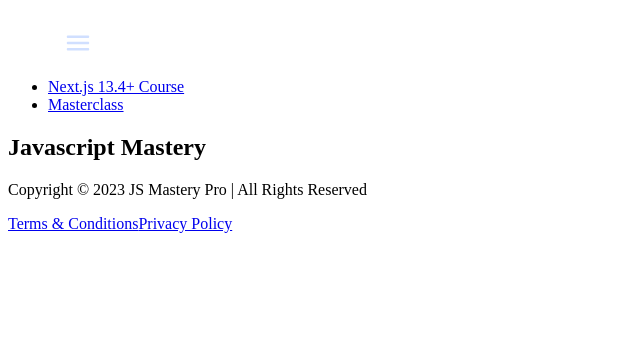
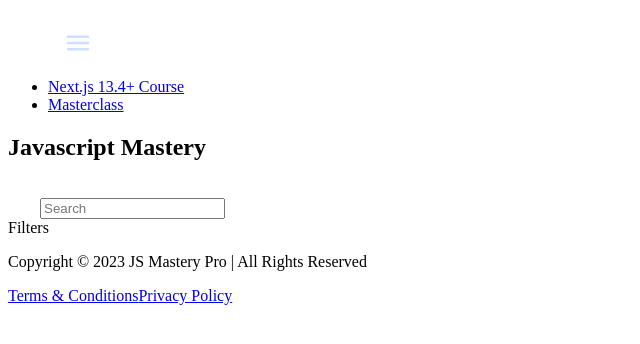
Before and after one commit to jotasenator/jsmastery-page, a Next.js app: page / in a window 1280 px wide. Shown: the top 344 px of the page, without its empty margins (0-640 px from the left). Built offline with nearby package versions, Linux system fonts and the light colour scheme.

Commit message:
Implement SearchForm

```diff
--- a/app/(root)/(home)/page.tsx
+++ b/app/(root)/(home)/page.tsx
@@ -1,3 +1,4 @@
+import SearchForm from "@/components/SearchForm";
 import React from "react";
 
 const page = () => {
@@ -9,7 +10,10 @@
             Javascript Mastery
           </h1>
         </div>
+
+        <SearchForm />
       </section>
+      Filters
     </main>
   );
 };
--- /dev/null
+++ b/components/SearchForm.tsx
@@ -0,0 +1,30 @@
+"use client";
+import Image from "next/image";
+import React, { useState } from "react";
+import { Input } from "./ui/input";
+
+const SearchForm = () => {
+  const [search, setSearch] = useState("");
+  return (
+    <form className="flex-center mx-auto mt-10 w-full sm:-mt-10 sm:px-5">
+      <label className="flex-center relative w-full max-w-3xl">
+        <Image
+          className="absolute left-8"
+          src="/magnifying-glass.svg"
+          alt="Search icon"
+          width={32}
+          height={32}
+        />
+        <Input
+          className="base-regular h-fit border-0 bg-black-400 py-6 pl-20 pr-8 text-white-800 !ring-0 !ring-offset-0 placeholder:text-white-800"
+          type="text"
+          placeholder="Search"
+          value={search}
+          onChange={(e) => setSearch(e.target.value)}
+        />
+      </label>
+    </form>
+  );
+};
+
+export default SearchForm;
--- /dev/null
+++ b/components/ui/input.tsx
@@ -0,0 +1,25 @@
+import * as React from "react"
+
+import { cn } from "@/lib/utils"
+
+export interface InputProps
+  extends React.InputHTMLAttributes<HTMLInputElement> {}
+
+const Input = React.forwardRef<HTMLInputElement, InputProps>(
+  ({ className, type, ...props }, ref) => {
+    return (
+      <input
+        type={type}
+        className={cn(
+          "flex h-10 w-full rounded-md border border-input bg-background px-3 py-2 text-sm ring-offset-background file:border-0 file:bg-transparent file:text-sm file:font-medium placeholder:text-muted-foreground focus-visible:outline-none focus-visible:ring-2 focus-visible:ring-ring focus-visible:ring-offset-2 disabled:cursor-not-allowed disabled:opacity-50",
+          className
+        )}
+        ref={ref}
+        {...props}
+      />
+    )
+  }
+)
+Input.displayName = "Input"
+
+export { Input }
```
